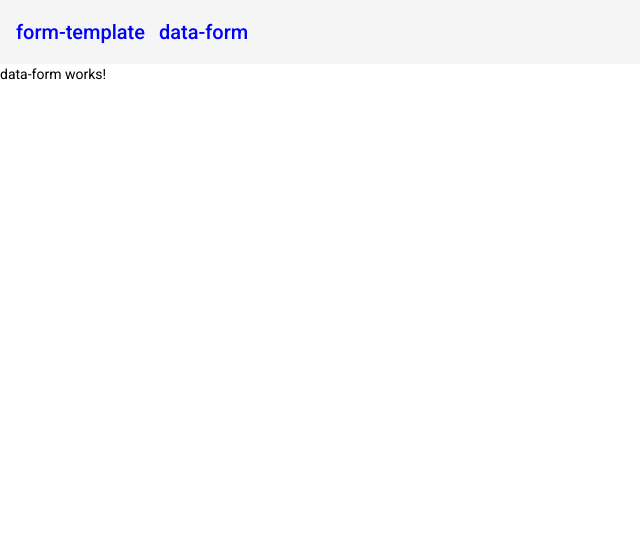
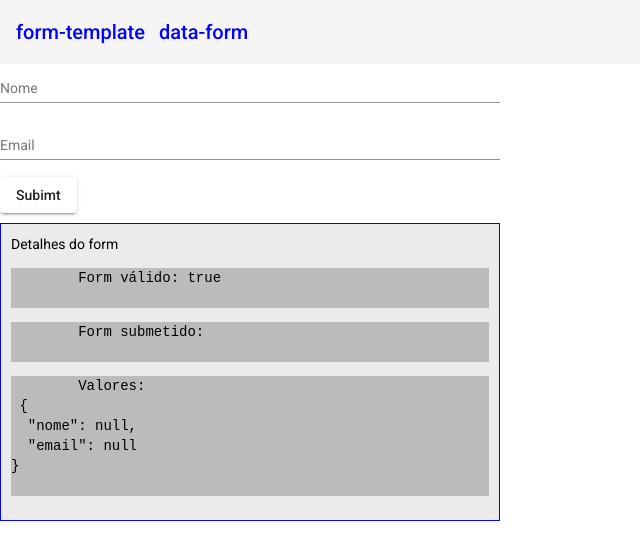
Before and after one commit to Anderlan-Nunes/angular3, an Angular app in the folder forms/: page /dataForm in a window 1280 px wide. Shown: the top 560 px of the page, without its empty margins (0-640 px from the left). Built offline with nearby package versions, Linux system fonts and the light colour scheme.

Commit message:
Formulários reativos: Sincronizando HTML com FormGroup

```diff
--- a/forms/src/app/app-routing.module.ts
+++ b/forms/src/app/app-routing.module.ts
@@ -7,7 +7,7 @@ import { TemplateFormComponent } from './forms/template-form/template-form.compo
 const routes: Routes = [
   { path: 'templateForm', component: TemplateFormComponent },
   { path: 'dataForm', component: DataFormComponent },
-  { path: '', pathMatch: 'full', redirectTo: 'templateForm' },
+  { path: '', pathMatch: 'full', redirectTo: 'dataForm' },
 ]
 ;
 
--- a/forms/src/app/forms/data-form/data-form.component.css
+++ b/forms/src/app/forms/data-form/data-form.component.css
@@ -0,0 +1,14 @@
+.example-form {
+    min-width: 150px;
+    max-width: 500px;
+    width: 100%;
+  }
+
+  .example-full-width {
+    width: 100%;
+  }
+
+  .example-button-row {
+    display: table-cell;
+    max-width: 600px;
+  }
--- a/forms/src/app/forms/data-form/data-form.component.html
+++ b/forms/src/app/forms/data-form/data-form.component.html
@@ -1 +1,26 @@
-<p>data-form works!</p>
+<form class="example-form" [formGroup]="formulario">
+    <div>
+        <mat-form-field class="example-full-width">
+          <mat-label>Nome</mat-label>
+          <input type="text" matInput placeholder="Digite seu nome completo">
+
+        </mat-form-field>
+    </div>
+    <div>
+        <mat-form-field class="example-full-width">
+          <mat-label>Email</mat-label>
+          <input type="email" matInput placeholder="Ex. pat@example.com">
+        </mat-form-field>
+    </div>
+
+    <div class="example-button-row">
+        <button mat-raised-button>Subimt</button>
+    </div>
+
+    <div>
+        <app-form-debug [form]="formulario"></app-form-debug>
+    </div>
+  </form>
+
+  <!--[formGroup]
+    eh o mesmo do nome da classe porém com eh uma diretiva inicia com letra minuscula-->
--- a/forms/src/app/forms/data-form/data-form.component.ts
+++ b/forms/src/app/forms/data-form/data-form.component.ts
@@ -1,4 +1,6 @@
+import { HttpClient } from '@angular/common/http';
 import { Component, OnInit } from '@angular/core';
+import { FormBuilder, FormGroup } from '@angular/forms';
 
 @Component({
   selector: 'app-data-form',
@@ -7,9 +9,19 @@ import { Component, OnInit } from '@angular/core';
 })
 export class DataFormComponent implements OnInit {
 
-  constructor() { }
+  formulario: FormGroup | any;
+  //formulario2?: FormGroup;
+
+  constructor(
+    private formBuilder: FormBuilder,
+    private http: HttpClient
+  ) {}
 
   ngOnInit(): void {
+    this.formulario= this.formBuilder.group({
+      nome: [null],
+      email: [null]
+    })
   }
 
 }
--- a/forms/src/app/forms/form-debug/form-debug.component.css
+++ b/forms/src/app/forms/form-debug/form-debug.component.css
@@ -1,4 +1,4 @@
-.container{
+.containerDebug{
     max-width: 600px;
     background-color: rgba(93, 92, 94, 0.123);
     border: 1px solid blue;
--- a/forms/src/app/forms/form-debug/form-debug.component.html
+++ b/forms/src/app/forms/form-debug/form-debug.component.html
@@ -1,4 +1,4 @@
-<div class="container" *ngIf="form" >
+<div class="containerDebug" *ngIf="form" >
 
     <div>
         Detalhes do form
--- a/forms/src/app/forms/template-form/template-form.component.css
+++ b/forms/src/app/forms/template-form/template-form.component.css
@@ -32,21 +32,6 @@ button .matSuffix {
     background-color: rgba(235, 235, 235, 0.904);
 }
 
-.novoFormContainer{
-    width: 100vw;
-    height: 100vh;
-    display: flex;
-    flex-direction: row;
-    justify-content: center;
-}
-
-.novoFormBox{
-    width: 100%;
-    background-color: rgba(127, 255, 212, 0.267);
-    border: 1px solid blue;
-    margin-top: 30px;
-    padding: 10px;
-}
 
 input:read-only {
     cursor: not-allowed;
--- a/forms/src/app/forms/template-form/template-form.component.html
+++ b/forms/src/app/forms/template-form/template-form.component.html
@@ -66,14 +66,14 @@
 
             <mat-form-field hintLabel="Max 30 characters" appearance="fill">
                 <mat-label>Complemento:</mat-label>
-                <input type="text" name="complemento" matInput #message maxlength="30" placeholder="loja,casa,apto..." ngModel #complemento="ngModel" >
-                <mat-hint align="end">{{message.value.length}}/30</mat-hint>
+                <input type="text" name="complemento" matInput maxlength="30" placeholder="loja,casa,apto..." ngModel #complemento="ngModel" >
+                <mat-hint align="end">{{complemento.value?.length}}/30</mat-hint>
             </mat-form-field>
 
             <mat-form-field hintLabel="Max 10 characters" appearance="fill">
                 <mat-label>Número:</mat-label>
-                <input type="text" name="numero" #tnumero matInput maxlength="10" ngModel #numero="ngModel">
-                <mat-hint align="end">{{tnumero.value.length}}/10</mat-hint>
+                <input type="text" name="numero" matInput maxlength="10" ngModel #numero="ngModel">
+                <mat-hint align="end">{{numero.value?.length}}/10</mat-hint>
             </mat-form-field>
         </div>
     </div>
```
